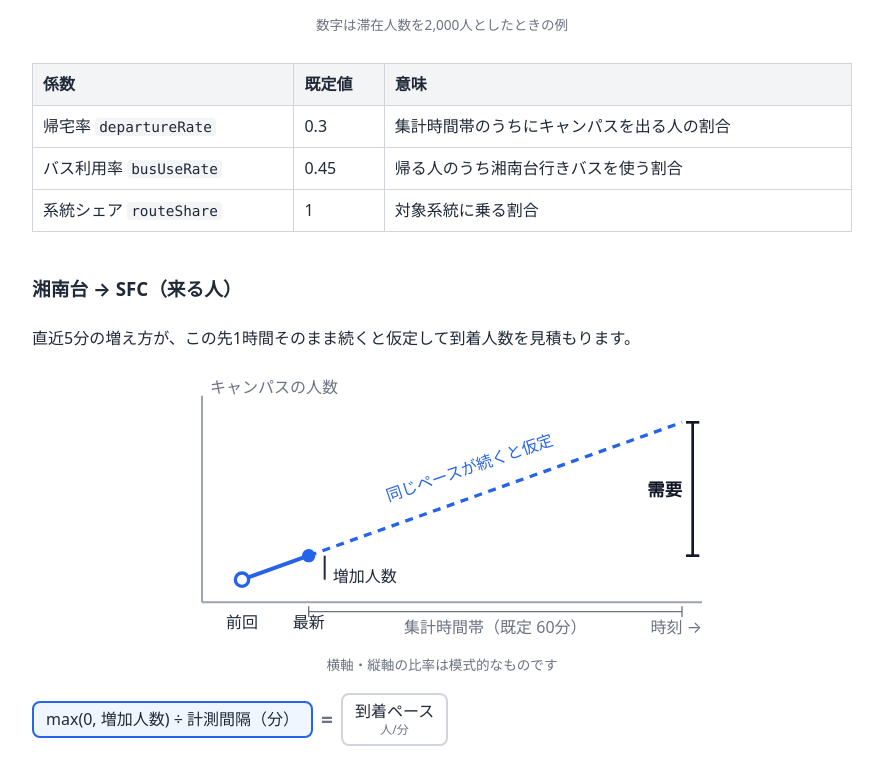
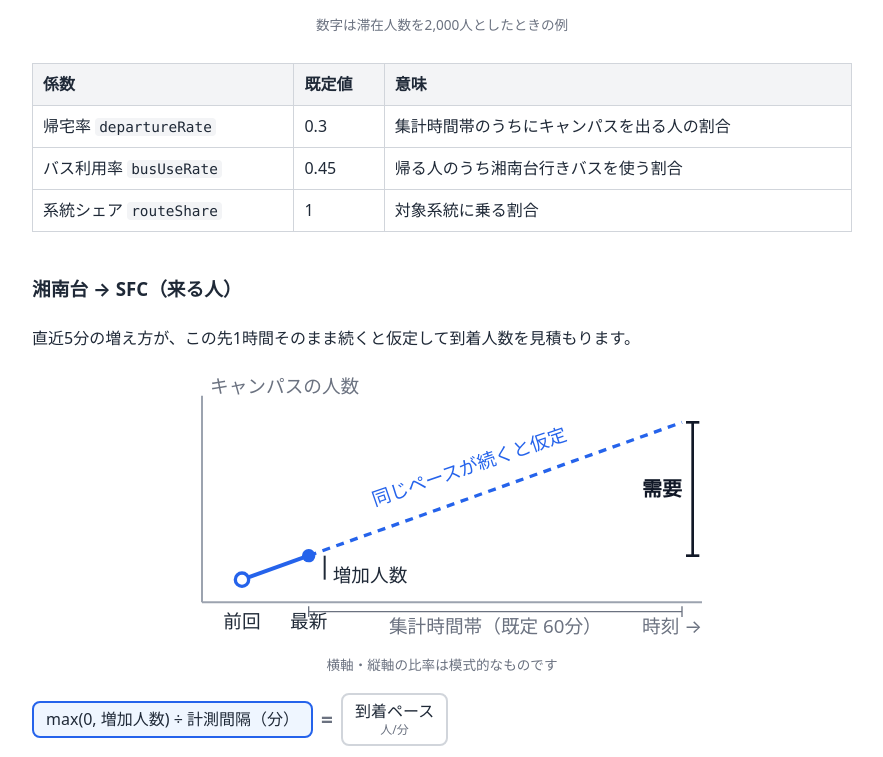
Before and after one commit to Lazyturtle0852/campus-info, a website: page staticfile_public/about.html in a window 1280 px wide. Shown: the part 3181-3938 px from the top of the page, without its empty margins (198-1081 px from the left). Drawn offline with Linux system fonts and the light colour scheme.

Commit message:
update about

```diff
--- a/staticfile_public/about.html
+++ b/staticfile_public/about.html
@@ -441,10 +441,10 @@
             <li class="no">↓ いいえ</li>
             <li>
                 <span class="rank">3</span>
-                <span class="what">その建物の直近の実測値<small>一度でも観測されていれば必ず使える</small></span>
-                <span class="yes">採用</span>
+                <span class="what">その建物の直近の実測値<small>値が残っているか？</small></span>
+                <span class="yes">はい → 採用</span>
             </li>
-            <li class="no">↓ 直近の値もない場合</li>
+            <li class="no">↓ いいえ</li>
             <li>
                 <span class="rank">4</span>
                 <span class="what">その建物の全期間の平均<small>サンプル3件以上あるか？</small></span>
@@ -557,30 +557,30 @@
                 <!-- 軸 -->
                 <line x1="30" y1="175" x2="405" y2="175" stroke="#9ca3af" stroke-width="1.5"/>
                 <line x1="30" y1="20" x2="30" y2="175" stroke="#9ca3af" stroke-width="1.5"/>
-                <text x="36" y="18" font-size="12" fill="#6b7280">キャンパスの人数</text>
-                <text x="405" y="198" font-size="12" fill="#6b7280" text-anchor="end">時刻 →</text>
+                <text x="36" y="18" font-size="14" fill="#6b7280">キャンパスの人数</text>
+                <text x="405" y="198" font-size="14" fill="#6b7280" text-anchor="end">時刻 →</text>
                 <!-- 延長（仮定） -->
                 <line x1="110" y1="140" x2="390" y2="40" stroke="#2563eb" stroke-width="2.5" stroke-dasharray="6 5"/>
                 <!-- 実測 -->
                 <line x1="60" y1="158" x2="110" y2="140" stroke="#2563eb" stroke-width="3"/>
                 <circle cx="60" cy="158" r="5" fill="#ffffff" stroke="#2563eb" stroke-width="2.5"/>
                 <circle cx="110" cy="140" r="5" fill="#2563eb"/>
-                <text x="60" y="194" font-size="12" fill="#1f2937" text-anchor="middle">前回</text>
-                <text x="110" y="194" font-size="12" fill="#1f2937" text-anchor="middle">最新</text>
+                <text x="60" y="194" font-size="14" fill="#1f2937" text-anchor="middle">前回</text>
+                <text x="110" y="194" font-size="14" fill="#1f2937" text-anchor="middle">最新</text>
                 <!-- 増加人数 -->
                 <line x1="122" y1="158" x2="122" y2="140" stroke="#1f2937" stroke-width="1.5"/>
-                <text x="128" y="160" font-size="12" fill="#1f2937">増加人数</text>
+                <text x="128" y="160" font-size="14" fill="#1f2937">増加人数</text>
                 <!-- 60分 -->
-                <line x1="110" y1="182" x2="390" y2="182" stroke="#6b7280" stroke-width="1" marker-start="url(#tick)" marker-end="url(#tick)"/>
+                <line x1="110" y1="182" x2="390" y2="182" stroke="#6b7280" stroke-width="1"/>
                 <line x1="110" y1="178" x2="110" y2="186" stroke="#6b7280"/>
                 <line x1="390" y1="178" x2="390" y2="186" stroke="#6b7280"/>
-                <text x="250" y="198" font-size="12" fill="#6b7280" text-anchor="middle">集計時間帯（既定 60分）</text>
+                <text x="250" y="198" font-size="14" fill="#6b7280" text-anchor="middle">集計時間帯（既定 60分）</text>
                 <!-- 需要 -->
                 <line x1="398" y1="140" x2="398" y2="40" stroke="#111827" stroke-width="2"/>
                 <line x1="393" y1="140" x2="403" y2="140" stroke="#111827" stroke-width="2"/>
                 <line x1="393" y1="40" x2="403" y2="40" stroke="#111827" stroke-width="2"/>
-                <text x="390" y="95" font-size="13" font-weight="bold" fill="#111827" text-anchor="end">需要</text>
-                <text x="232" y="78" font-size="12" fill="#2563eb" text-anchor="middle" transform="rotate(-19 232 78)">同じペースが続くと仮定</text>
+                <text x="390" y="95" font-size="15" font-weight="bold" fill="#111827" text-anchor="end">需要</text>
+                <text x="232" y="78" font-size="14" fill="#2563eb" text-anchor="middle" transform="rotate(-19 232 78)">同じペースが続くと仮定</text>
             </svg>
             <figcaption class="caption">横軸・縦軸の比率は模式的なものです</figcaption>
         </figure>
```
